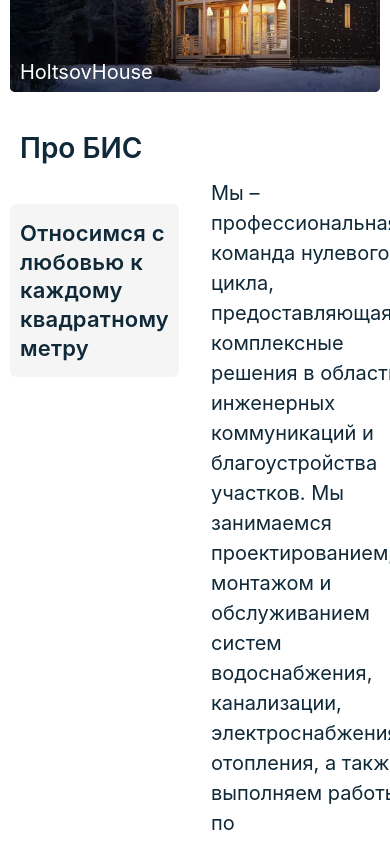
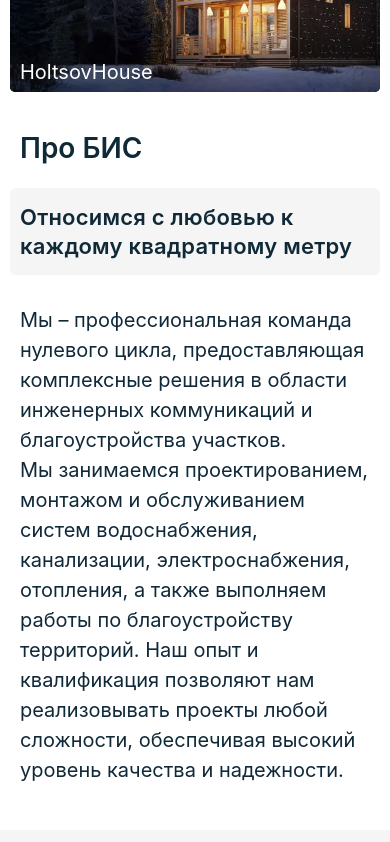
Before and after one commit to ShizLo/bis-tv, a Vue app: page / in a window 390 px wide. Shown: the part 1560-2402 px from the top of the page. Built offline with nearby package versions, Linux system fonts and the light colour scheme.

Commit message:
О нас mobile готово

```diff
--- a/src/components/AboutUs.vue
+++ b/src/components/AboutUs.vue
@@ -7,23 +7,23 @@ export default {
 <template>
   <section class="about-us">
     <div class="_container">
-      <div class="flex gap-8">
-        <div class="basis-2/6">
-          <div class="w-5/5">
-            <h2 class="about-us__header">Про БИС</h2>
-            <div class="flex about-us-title">
-              <p class="txt-flex__sub-title mt-8">
+      <div class="about-us-text about-us-text_settings">
+        <div class="about-us-text__left">
+
+            <h2 class="about-us-text__header">Про БИС</h2>
+            <div class="about-us-text__title">
+              <p class="about-us-text__title_settings">
                 Относимся с любовью к каждому квадратному метру
               </p>
             </div>
-          </div>
+
         </div>
-        <div class="basis-4/6 txt-flex__right area-text">
-          <p class="area-text">&nbsp;</p>
-          <p class="area-text">
+        <div class="about-us-text__right about-us-text__right_area-text">
+          <p class="about-us-text__right_area-text about-us-text__right_area-text_none ">&nbsp;</p>
+          <p class="about-us-text__right_area-text">
             Мы – профессиональная команда нулевого цикла, предоставляющая
             комплексные решения в области инженерных коммуникаций и
-            благоустройства участков. Мы занимаемся проектированием, монтажом и
+            благоустройства участков.<br/>Мы занимаемся проектированием, монтажом и
             обслуживанием систем водоснабжения, канализации, электроснабжения,
             отопления, а также выполняем работы по благоустройству территорий.
             Наш опыт и квалификация позволяют нам реализовывать проекты любой
@@ -37,22 +37,49 @@ export default {
 <style lang="scss" scoped>
 @use "../assets/styles/app.scss" as c;
 
+.about-us-text_settings {
+  display: flex;
+  gap: 40px;
+  @media (max-width: c.$md3) {
+      flex-wrap: wrap;
+      gap: 15px;
+    }
+}
+@media (max-width: c.$md3) {
+      .about-us-text__right_area-text_none {
+        display: none;
+      }
+    }
+.about-us-text__left {
+  flex-basis: 33.3%;
+  @media (max-width: c.$md3) {
+    flex-basis: auto;
+    }
+}
+.about-us-text__right {
+  flex-basis: 66.6%;
+}
+
 .about-us {
   margin-top: 2rem;
 }
 
-.txt-flex__right {
+.about-us-text__right {
   flex: 1 1 0;
 }
-.area-text p {
+.about-us-text__right_area-text p {
   padding-bottom: 24px;
   color: #102938;
   font-size: 20px;
+  @media (max-width: c.$md3) {
+    padding: 15px 10px;
+    }
+
 }
-.area-text p:last-child {
+.about-us-text__right_area-text p:last-child {
   padding-bottom: 0;
 }
-.about-us__header {
+.about-us-text__header {
   font-size: 28px;
   font-weight: 600;
   background: #fff;
@@ -61,9 +88,8 @@ export default {
   padding: 3px 10px;
   color: #102938;
 }
-.about-us-title {
-}
-.txt-flex__sub-title {
+
+.about-us-text__title_settings {
   background-color: #f5f5f5;
   font-weight: 600;
   font-size: 22px;
@@ -74,5 +100,6 @@ export default {
   border-radius: 6px;
   padding: 15px 10px !important;
   width: fit-content;
+  margin-top: 1rem;
 }
 </style>
```
